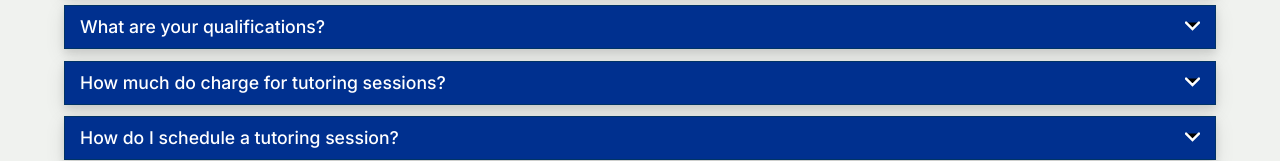
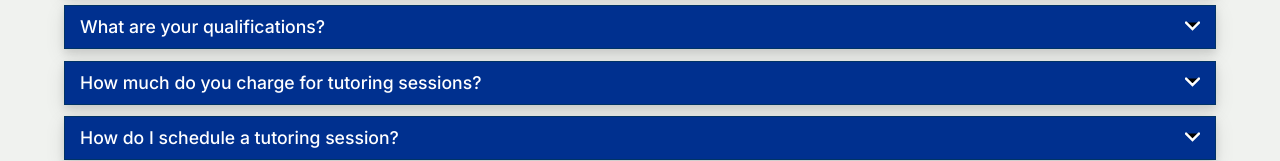
Before and after one commit to Derrick-Truong/Warren-Website, a Next.js app: page / in a window 1280 px wide. Shown: the part 1444-1605 px from the top of the page. Built offline with nearby package versions, Linux system fonts and the light colour scheme.

Commit message:
missing word in FAQ

```diff
--- a/src/app/page.tsx
+++ b/src/app/page.tsx
@@ -236,7 +236,7 @@ export default function Home() {
           </div>
           <div className={faqActive3 ? 'faqActive' : 'faq'} onClick={toggleClass3}>
             <div className='question'>
-              <h3>How much do charge for tutoring sessions?</h3>
+              <h3>How much do you charge for tutoring sessions?</h3>
               <svg className='path' width='15' height='10' viewBox='0 0 42 25'>
                 <path d='M3 3L21 21L39 3' stroke='white' strokeWidth='7' strokeLinecap='round' />
               </svg>
```
